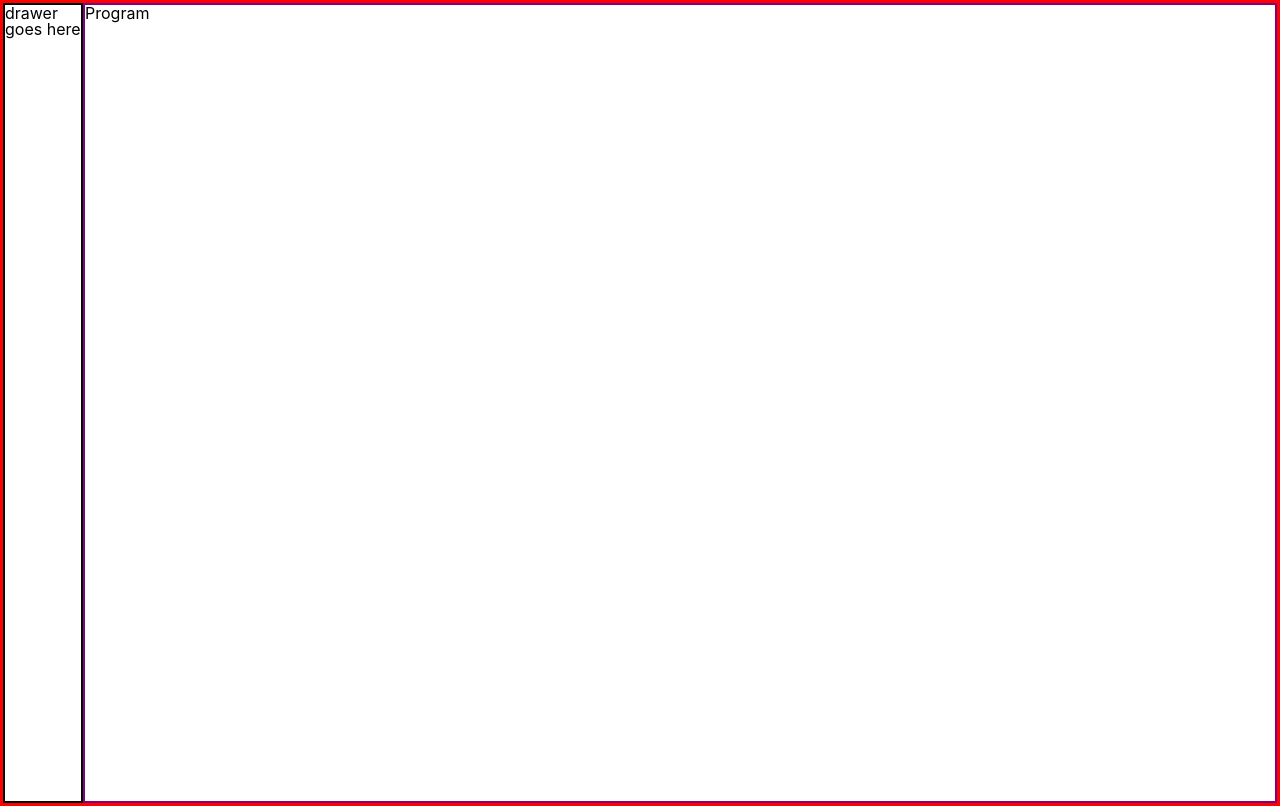
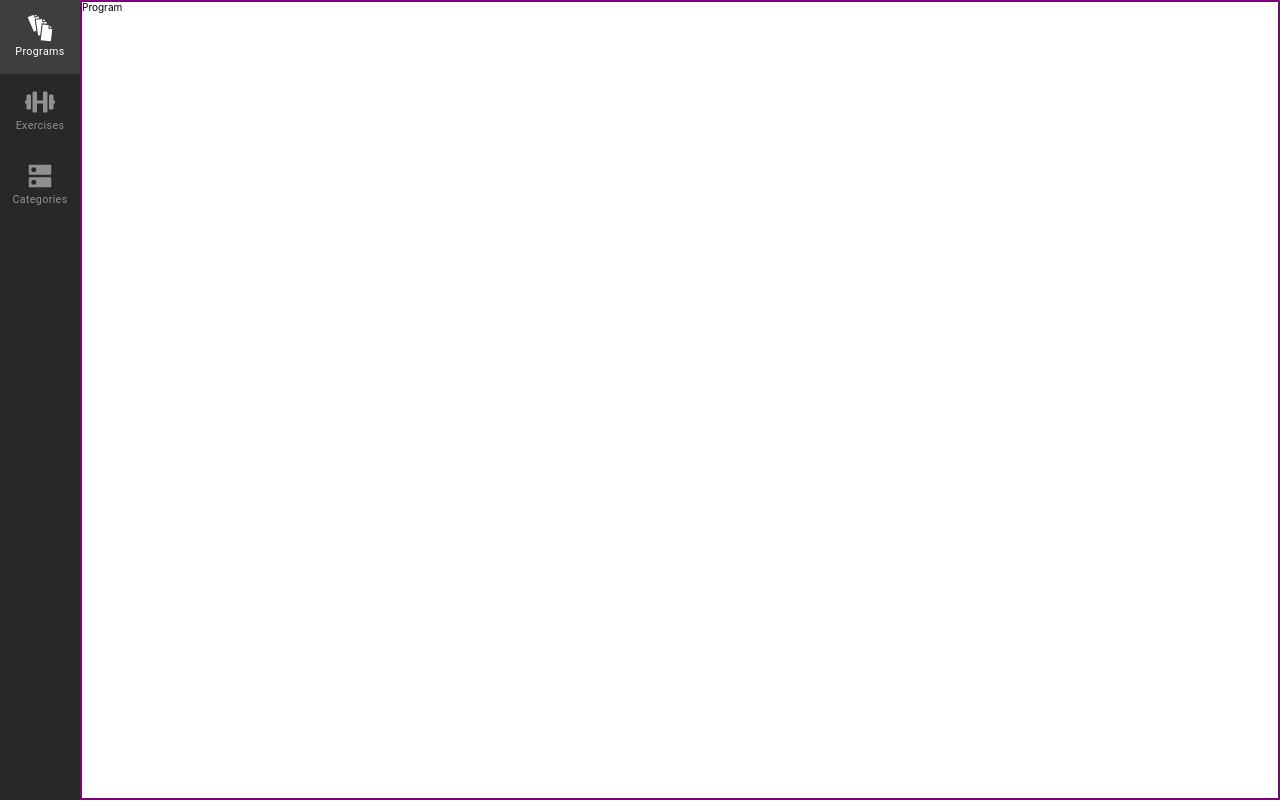
Before and after one commit to train-formula/cms, a React (Create React App) app: page / in a window 1280 px wide. Built offline with nearby package versions, Linux system fonts and the light colour scheme.

Commit message:
add Drawer with routes

```diff
--- a/package.json
+++ b/package.json
@@ -31,7 +31,7 @@
     "@testing-library/user-event": "^7.1.2",
     "@types/jest": "^24.0.0",
     "@types/node": "^12.0.0",
-    "@types/react": "^16.9.0",
+    "@types/react": "^16.9.16",
     "@types/react-dom": "^16.9.0",
     "apollo-cache-inmemory": "^1.6.5",
     "apollo-client": "^2.6.8",
--- /dev/null
+++ b/src/components/Drawer/Link.tsx
@@ -0,0 +1,51 @@
+import React from 'react'
+import styled from 'styled-components'
+import Typography from '@material-ui/core/Typography'
+import { NavLink } from 'react-router-dom'
+
+import { Route } from '../../routes/routes'
+
+const Container = styled(NavLink)`
+  display: grid;
+  justify-items: center;
+  justify-content: center;
+  padding: 1.3rem;
+  font-size: 1rem;
+  color: ${p => p.theme.iconInActive};
+  cursor: pointer;
+  text-decoration: none;
+  .icon {
+    height: 3rem;
+    width: 3rem;
+  }
+  &.active,
+  &:hover {
+    color: ${p => p.theme.iconActive};
+    background: ${p => p.theme.backgroundActive};
+  }
+`
+
+Container.defaultProps = {
+  theme: {
+    backgroundActive: 'rgba(255, 255, 255, 0.1)',
+    iconActive: '#fff',
+    iconInActive: '#909090',
+  },
+}
+
+type Props = {
+  route: Route
+}
+
+export const Link: React.FC<Props> = ({ route }) => {
+  const Icon: any = route.icon
+  // TODO figure this
+  // const Icon: React.ReactNode = route.icon
+
+  return (
+    <Container key={route.path} to={route.path} activeClassName="active" exact>
+      <Icon className="icon" />
+      <Typography variant="caption">{route.name}</Typography>
+    </Container>
+  )
+}
--- /dev/null
+++ b/src/components/Drawer/index.tsx
@@ -0,0 +1,26 @@
+import React from 'react'
+import styled from 'styled-components'
+
+import { Route, routes } from '../../routes/routes'
+import { Link } from './Link'
+
+const Container = styled.div`
+  height: 100%;
+  background: ${p => p.theme.background};
+`
+
+Container.defaultProps = {
+  theme: {
+    background: '#282828',
+  },
+}
+
+export const Drawer: React.FC = () => {
+  return (
+    <Container>
+      {routes.map((route: Route) => (
+        <Link key={route.path} route={route} />
+      ))}
+    </Container>
+  )
+}
--- a/src/components/templates/AppLayout.tsx
+++ b/src/components/templates/AppLayout.tsx
@@ -1,14 +1,12 @@
 import React from 'react'
 import styled from 'styled-components'
 
+import { Drawer } from '../Drawer'
+
 const Container = styled.div`
-  border: 3px solid red;
   height: 100vh;
   display: grid;
   grid-template-columns: 80px 1fr;
-  .drawer {
-    border: 2px solid black;
-  }
   .content {
     border: 2px solid purple;
   }
@@ -21,7 +19,7 @@ type Props = {
 export const AppLayout: React.FC<Props> = ({ children }) => {
   return (
     <Container>
-      <div className="drawer">drawer goes here</div>
+      <Drawer />
       <div className="content">{children}</div>
     </Container>
   )
--- a/src/globalStyles.ts
+++ b/src/globalStyles.ts
@@ -1,5 +1,35 @@
 import { createGlobalStyle } from 'styled-components'
 import { createMuiTheme } from '@material-ui/core/styles'
+
+export const StyledComponentsTheme = {
+  drawerBackground: '#282828',
+  text: '#202124',
+  textInactive: '#aaa',
+  iconWhite: '#fff',
+  iconInactive: '#909090',
+  formBackground: '#f0f2f2',
+  white: '#fff',
+}
+
+export const MuiTheme = createMuiTheme({
+  palette: {
+    primary: {
+      main: '#282828',
+    },
+    secondary: {
+      main: '#909090',
+    },
+    error: {
+      main: '#ff0000',
+    },
+    background: {
+      default: '#fff',
+    },
+  },
+  typography: {
+    fontSize: 20,
+  },
+})
 
 export const StyledComponentsGlobalStyles = createGlobalStyle`
   html, body, div, span, applet, object, iframe,
@@ -75,23 +105,3 @@ export const StyledComponentsGlobalStyles = createGlobalStyle`
     margin-bottom: 2rem;
   }
 `
-
-export const MuiTheme = createMuiTheme({
-  palette: {
-    primary: {
-      main: '#000',
-    },
-    secondary: {
-      main: '#19857b',
-    },
-    error: {
-      main: '#ff0000',
-    },
-    background: {
-      default: '#fff',
-    },
-  },
-  typography: {
-    fontSize: 20,
-  },
-})
--- a/src/pages/Programs.tsx
+++ b/src/pages/Programs.tsx
@@ -1,12 +1,16 @@
 import React from 'react'
 import styled from 'styled-components'
 
-const Container = styled.div``
+const Container = styled.div`
+  .test {
+    font-size: 1rem;
+  }
+`
 
 export const Programs: React.FC = () => {
   return (
     <Container>
-      <h1>Program</h1>
+      <h1 className="test">Program</h1>
     </Container>
   )
 }
--- a/src/routes/routes.ts
+++ b/src/routes/routes.ts
@@ -1,5 +1,7 @@
 import React from 'react'
 import { GiFiles } from 'react-icons/gi'
+import { MdDns } from 'react-icons/md'
+import { FaDumbbell } from 'react-icons/fa'
 
 import { Programs } from '../pages/Programs'
 import { Exercises } from '../pages/Exercises'
@@ -8,7 +10,8 @@ import { Categories } from '../pages/Categories'
 export type Route = {
   path: string
   component: React.ReactNode
-  icon: React.ReactNode
+  name: string
+  icon: React.ComponentType
   exact?: boolean
 }
 
@@ -16,17 +19,20 @@ export const routes: Route[] = [
   {
     path: '/',
     component: Programs,
+    name: 'Programs',
     icon: GiFiles,
     exact: true,
   },
   {
     path: '/exercises',
     component: Exercises,
-    icon: GiFiles,
+    name: 'Exercises',
+    icon: FaDumbbell,
   },
   {
     path: '/categories',
     component: Categories,
-    icon: GiFiles,
+    name: 'Categories',
+    icon: MdDns,
   },
 ]
```
Also changed, not shown: src/components/organisms/Drawer.tsx/index.tsx (deleted, +0 -12 lines), 1 other file (tests, documents, lock files or other folders).
